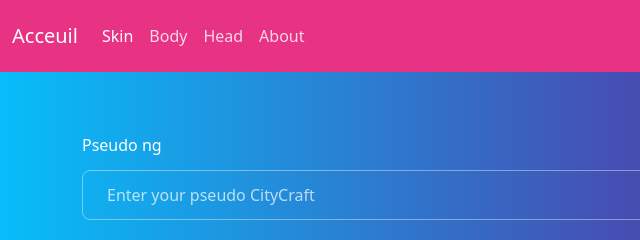
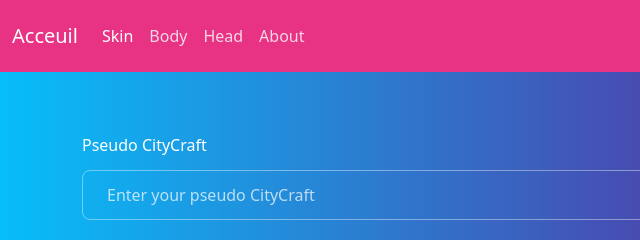
Before and after one commit to CitycraftFR/user, a plain HTML site: page skin.html in a window 1280 px wide. Shown: the top 240 px of the page, 0-640 px from the left. Drawn offline with nearby package versions, Linux system fonts and the light colour scheme.

Commit message:
Update skin.html

```diff
--- a/skin.html
+++ b/skin.html
@@ -47,7 +47,7 @@
 
         <div class="container">
             <div class="form-group">
-                <label class="col-form-label mt-4" for="inputDefault">Pseudo ng</label>
+                <label class="col-form-label mt-4" for="inputDefault">Pseudo CityCraft</label>
                 <input type="text" class="form-control" placeholder="Enter your pseudo CityCraft" id="inputSkin">
             </div>
             <div class="d-grid gap-2 mt-3">
```
